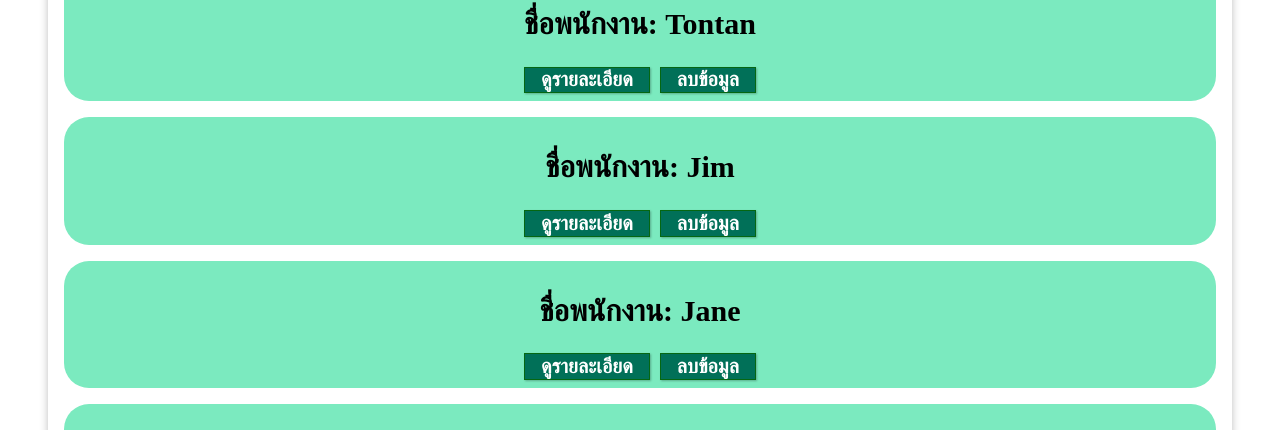
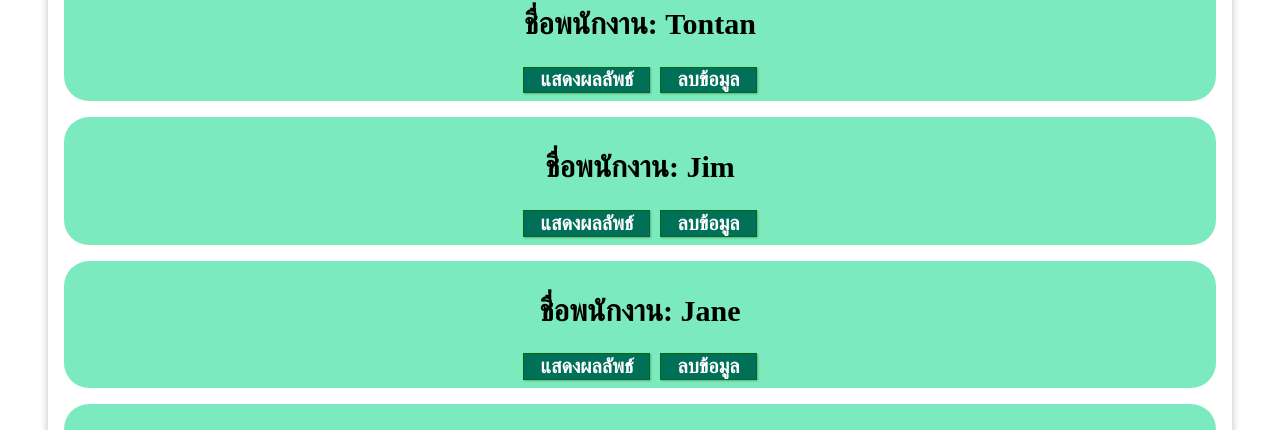
Before and after one commit to TikhampornSky/vue_practice, a Vue app: page / in a window 1280 px wide. Shown: the part 307-737 px from the top of the page. Built offline with nearby package versions, Linux system fonts and the light colour scheme.

Commit message:
Add 'transition' and 'toggle button'

```diff
--- a/src/components/PersonData.vue
+++ b/src/components/PersonData.vue
@@ -1,11 +1,13 @@
 <template>
     <li>
         <h1>{{message}} {{name}}</h1>         <!-- show 'props' -->
-        <button @click="showDescription(id)">ดูรายละเอียด</button>&nbsp;
+        <button @click="showDescription(id)" ref="btnToggle">แสดงผลลัพธ์</button>&nbsp;
         <button @click="deleteEmployee(id)">ลบข้อมูล</button>
-        <div v-show="isVisible">
-            <p> เงินเดือน: {{salary}}  ตำแหน่งงาน: {{department}} </p>
-        </div>
+        <transition name="fade">
+            <div v-show="isVisible">
+                <p> เงินเดือน: {{salary}}  ตำแหน่งงาน: {{department}} </p>
+            </div>
+        </transition>
     </li>
 </template>
 
@@ -43,6 +45,7 @@ export default {
     methods:{
         showDescription(id) {
             //console.log(id)
+            this.$refs.btnToggle.innerText = this.isVisible?'แสดงผลลัพธ์':'ซ่อนผลลัพธ์';
             this.$emit("show", id)      //ส่งสัญญาณไปหา parent โดยใช้คำสั่ง emit ซึ่งที่ส่งไปจะอยู่ในรูปแบบ event ชื่อว่า show
         },
 
@@ -73,4 +76,11 @@ export default {
         padding: 0.05rem 1rem;
         box-shadow: 1px 1px 2px rgba(0,0,0, 0.26);
     }
+
+    .fade-enter-from{
+        opacity: 0;
+    }
+    .fade-enter-active{
+        transition: all 0.5s linear;
+    }
 </style>
```
